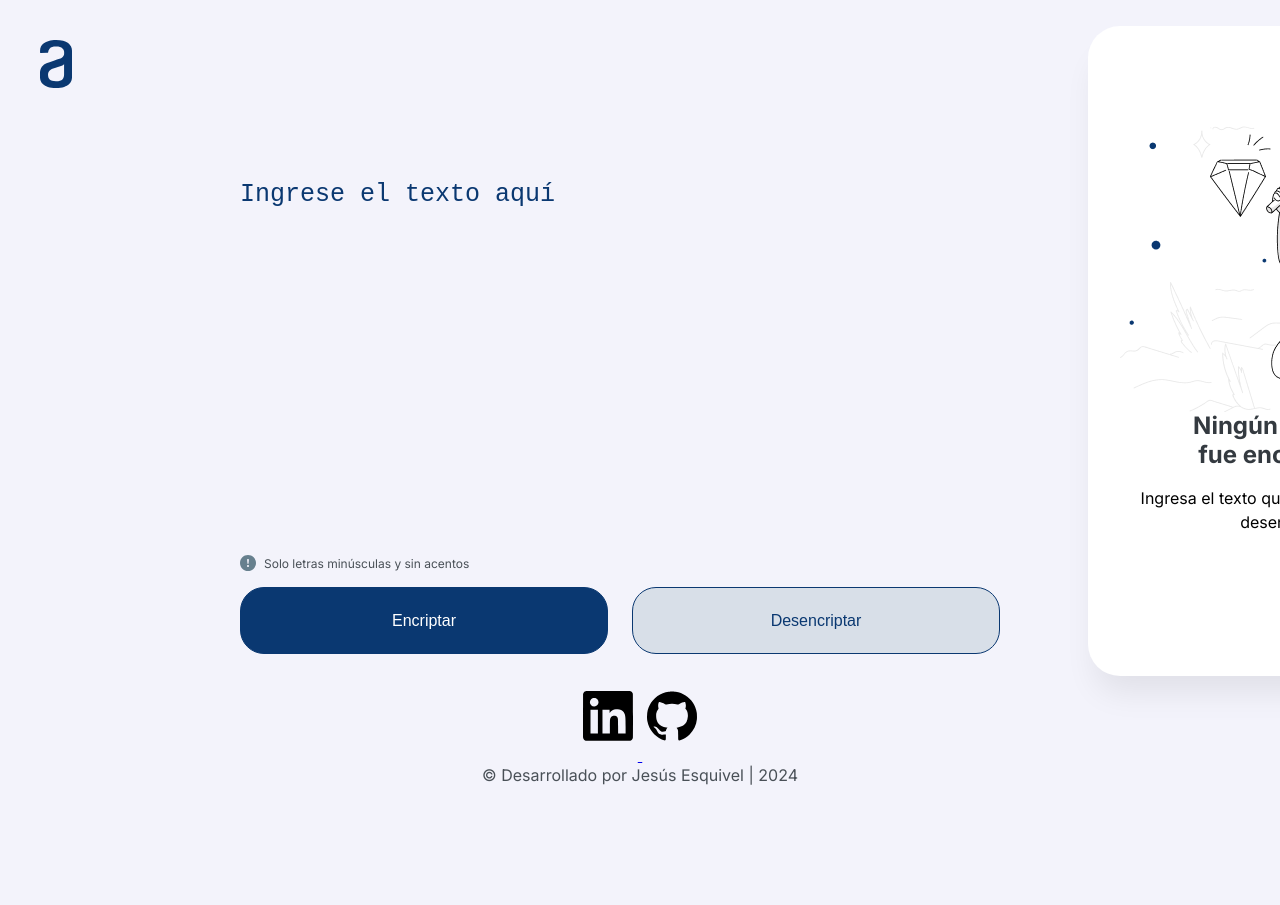
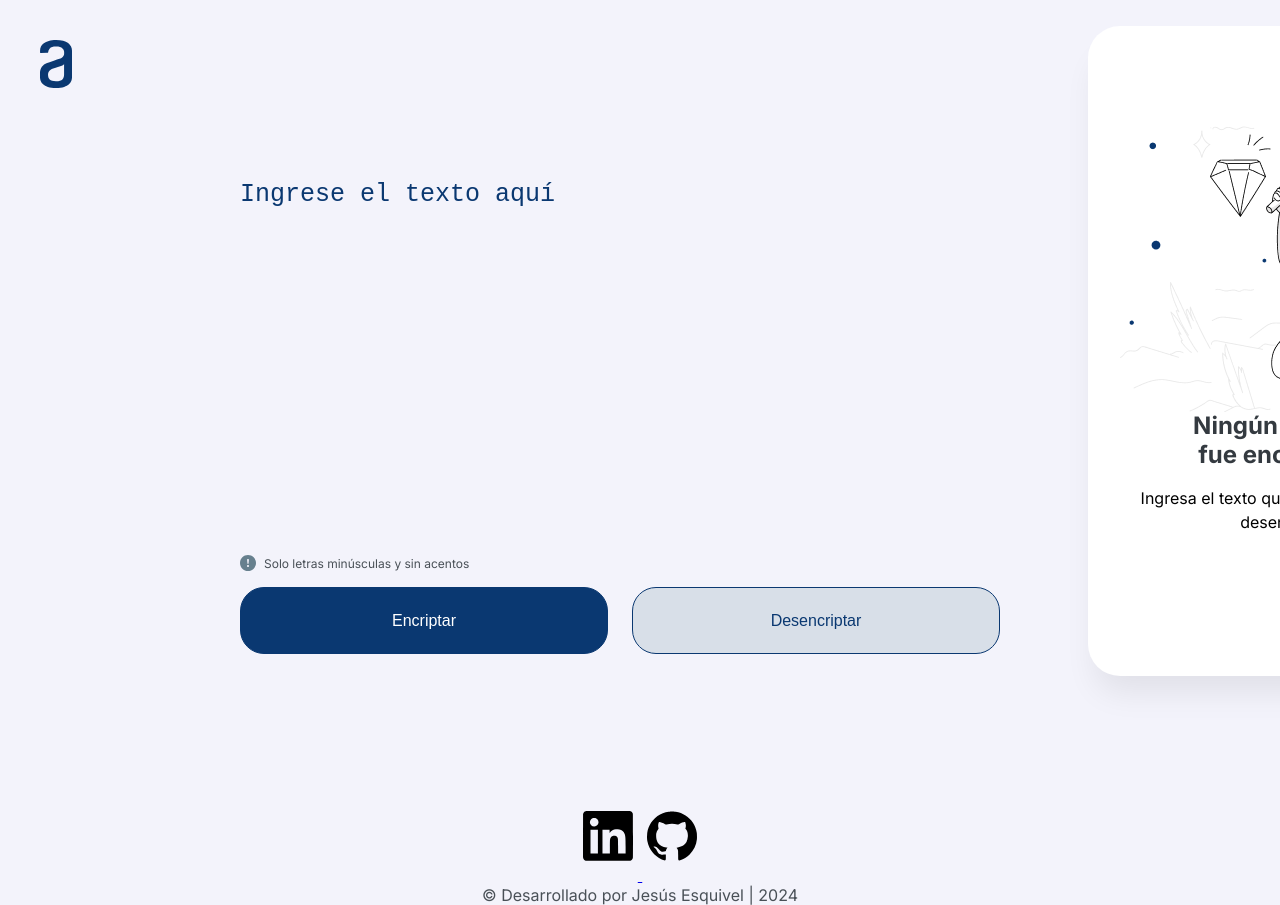
Before and after one commit to DarkKingpro10/Codificador-AluraONE, a website built with Vite: page index.html in a window 1280 px wide. Shown: the top 905 px of the page. Before the commit the page ends 825 px from the top, so only its background shows below. Built offline with nearby package versions, Linux system fonts and the light colour scheme.

Commit message:
Corrigiendo erro visual con el footer

```diff
--- a/style.css
+++ b/style.css
@@ -211,7 +211,6 @@ button:disabled:hover{
 footer {
   text-align: center;
   color: var(--txt-color);
-  padding: 40px 0;
   display: block;
   height: auto;
   width: 100%;
@@ -263,7 +262,7 @@ footer {
 
   main{
     padding-top: 80px;
-    height: 540px;
+    height: 700px;
     grid-template-columns: repeat(2, 1fr);
   }
 
```
